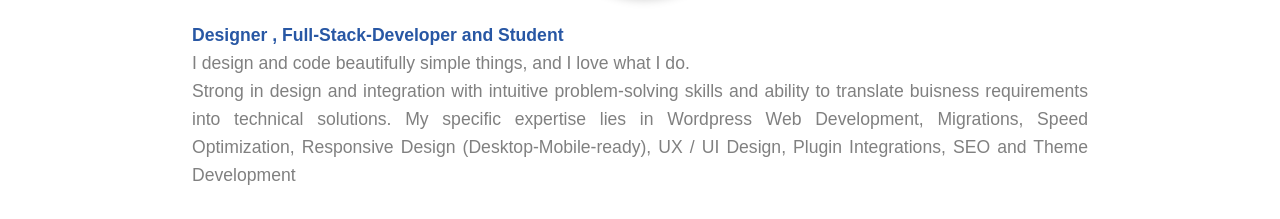
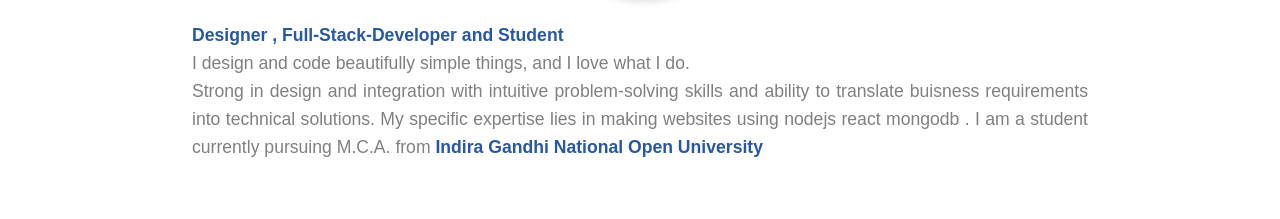
Before and after one commit to manav4447/portfolio-website, a plain HTML site: page index.html in a window 1280 px wide. Shown: the part 606-825 px from the top of the page. Drawn offline with nearby package versions, Linux system fonts and the light colour scheme.

Commit message:
Update index.html

```diff
--- a/index.html
+++ b/index.html
@@ -103,10 +103,9 @@
                    <Strong><span class="text-highlight">Designer , Full-Stack-Developer and Student</span></Strong> <br>
                    I design and code beautifully simple things, and I love what I do. <br>
                    Strong in design and integration with intuitive problem-solving skills and ability to translate
-                   buisness requirements into technical solutions. My specific expertise lies in Wordpress Web Development, Migrations,
-                   Speed Optimization, Responsive Design (Desktop-Mobile-ready), UX / UI Design, Plugin Integrations, SEO and Theme Development
-
-                    <!-- I am a student currently pursuing M.C.A. from   <span class="text-highlight">Indira Gandhi National Open University</span>.I am a enthusiastic learner with great problem solving skills.I am passionate about technology and loves to build projects on differnet technologies.Strong in design and integration with intuitive problem-solving skills and ability to translate buisness requirements into technical solutions. I am proficient in  <span class="text-highlight">MERN Java Oops Es6 Bootstrap </span>
+                   buisness requirements into technical solutions. My specific expertise lies in making websites using nodejs react mongodb .
+                    I am a student currently pursuing M.C.A. from   <span class="text-highlight">Indira Gandhi National Open University</span>
+                                                                                                     <!--.I am a enthusiastic learner with great problem solving skills.I am passionate about technology and loves to build projects on differnet technologies.Strong in design and integration with intuitive problem-solving skills and ability to translate buisness requirements into technical solutions. I am proficient in  <span class="text-highlight">MERN Java Oops Es6 Bootstrap </span>
                     I would love if you go through my projects (provided github links) that I made and give your valuable feedback. :) -->
 
                 </p>
```
